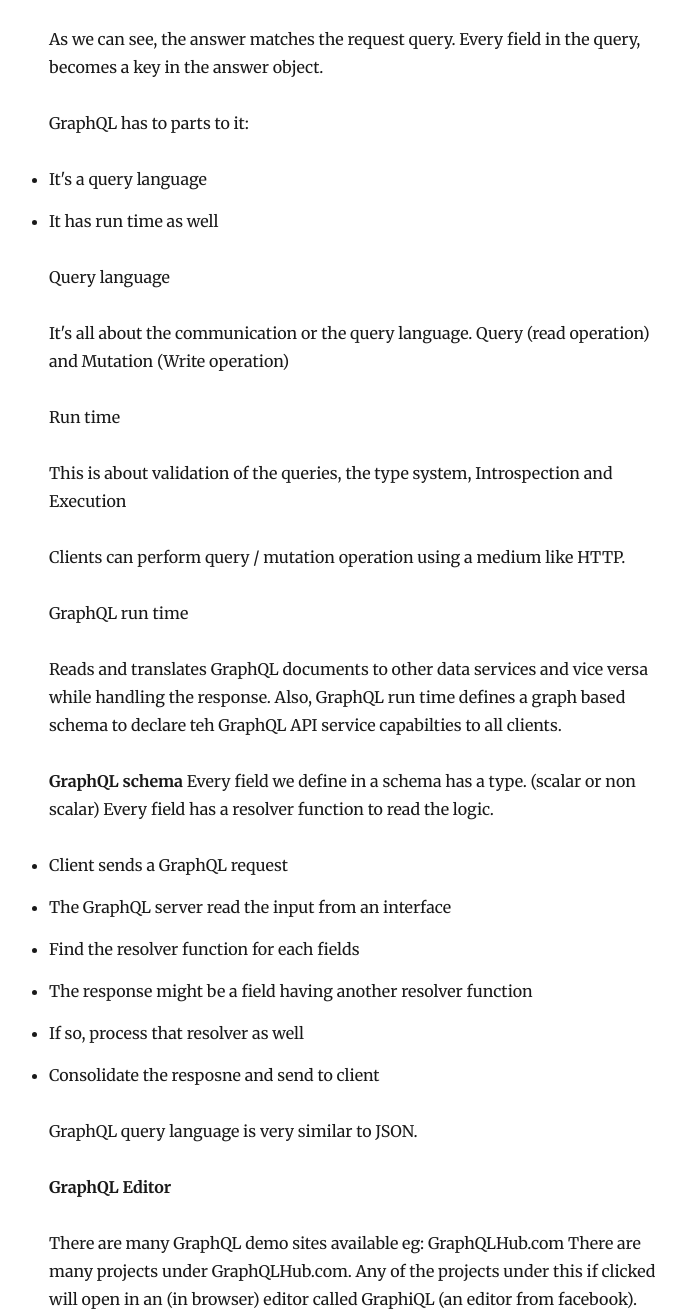
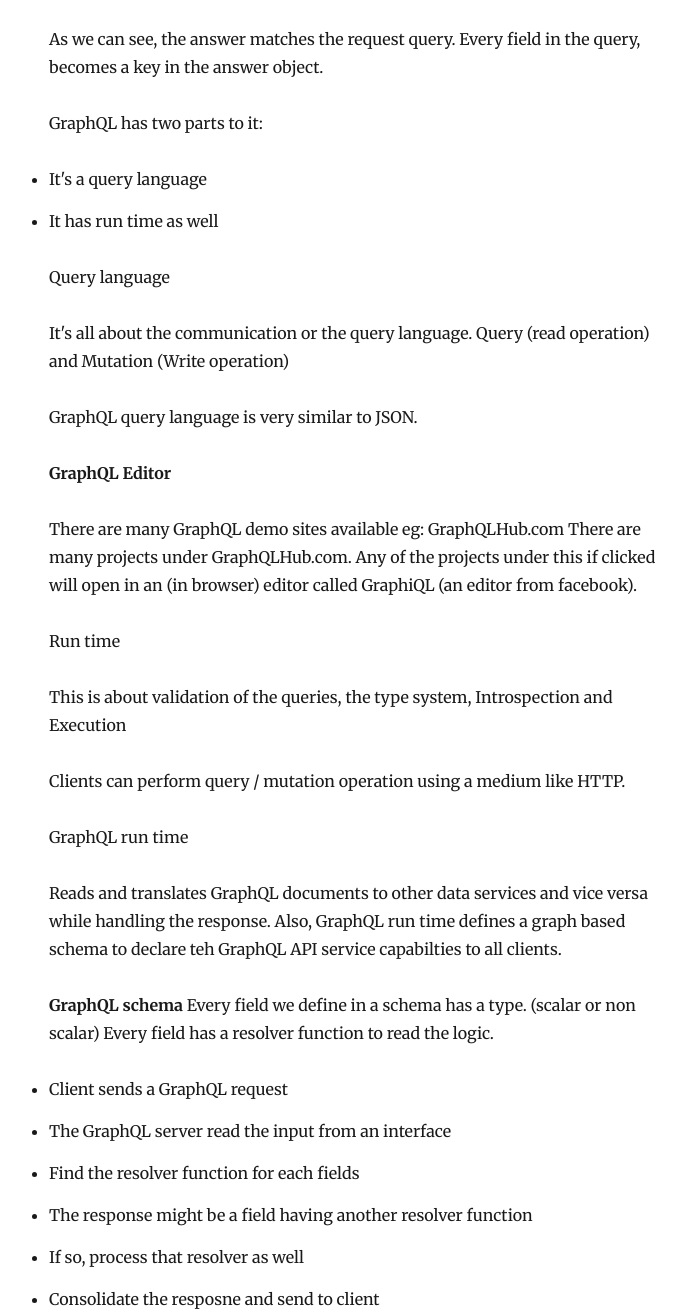
Before and after one commit to deepaannjohn/deepaannjohn.github.io, a Gatsby site in the folder gatsby/: page /GraphQL/graphql/ in a window 1280 px wide. Shown: the part 1558-2874 px from the top of the page, without its empty margins (276-962 px from the left). Built offline with nearby package versions, Linux system fonts and the light colour scheme; Gatsby itself is replaced by a stand-in of ours; some packages are replaced by stand-ins of ours.

Commit message:
changes to graphql blog

````diff
--- a/gatsby/content/blog/GraphQL/graphql.md
+++ b/gatsby/content/blog/GraphQL/graphql.md
@@ -54,7 +54,7 @@ sample resposne (a JSON object)
 ```
 As we can see, the answer matches the request query. Every field in the query, becomes a key in the answer object.
 
-GraphQL has to parts to it:
+GraphQL has two parts to it:
 
 * It's a query language
 * It has run time as well
@@ -62,6 +62,14 @@ GraphQL has to parts to it:
 Query language
 
 It's all about the communication or the query language. Query (read operation) and Mutation (Write operation)
+
+GraphQL query language is very similar to JSON.
+
+**GraphQL Editor**
+
+There are many GraphQL demo sites available eg: GraphQLHub.com
+There are many projects under GraphQLHub.com. Any of the projects under this
+if clicked will open in an (in browser) editor called GraphiQL (an editor from facebook).
 
 Run time
 
@@ -85,13 +93,6 @@ Every field has a resolver function to read the logic.
 * If so, process that resolver as well
 * Consolidate the resposne and send to client
 
-GraphQL query language is very similar to JSON.
-
-**GraphQL Editor**
-
-There are many GraphQL demo sites available eg: GraphQLHub.com
-There are many projects under GraphQLHub.com. Any of the projects under this
-if clicked will open in an (in browser) editor called GraphiQL (an editor from facebook).
 
 **GraphQL Language syntax**
 
````
